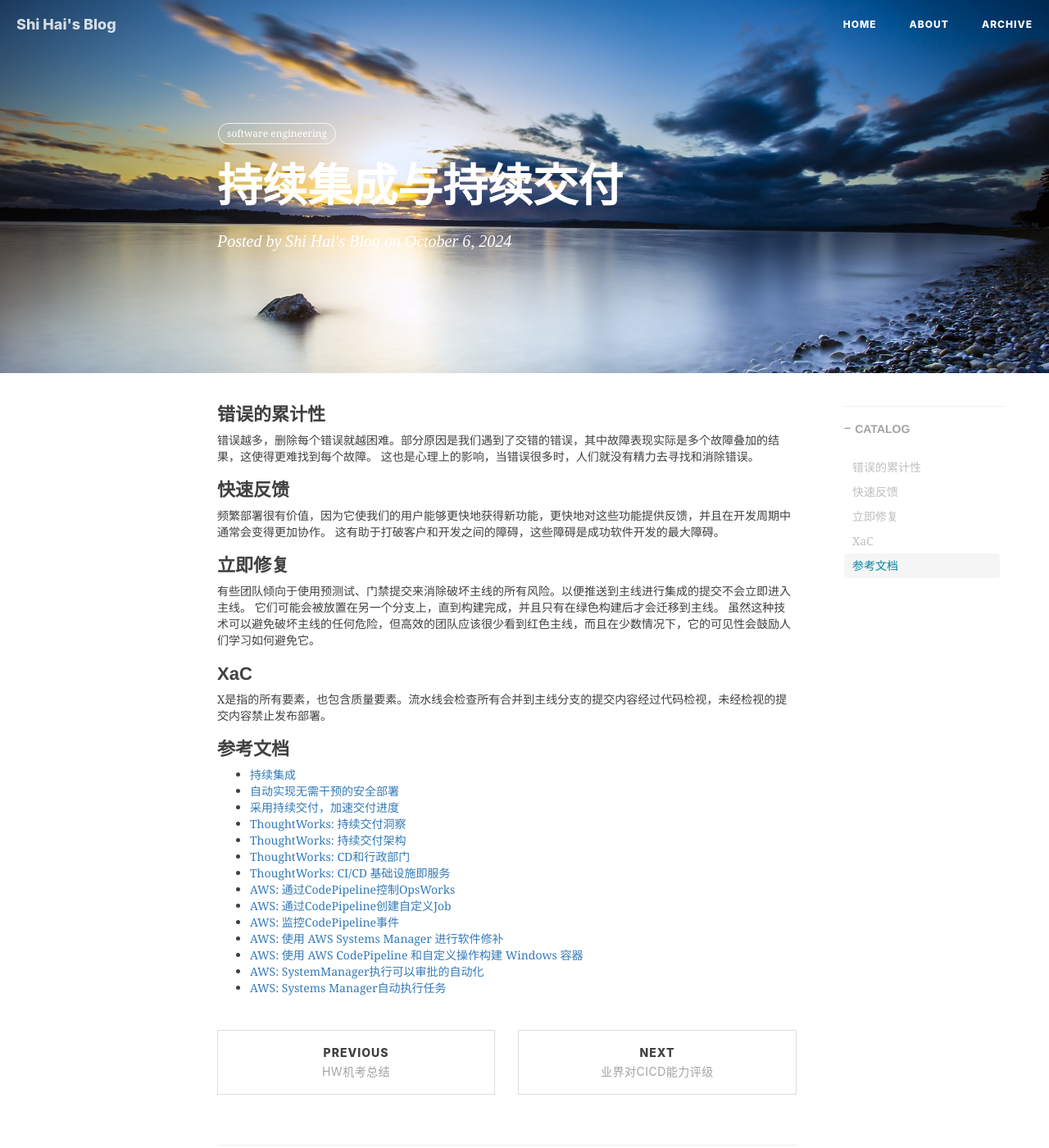
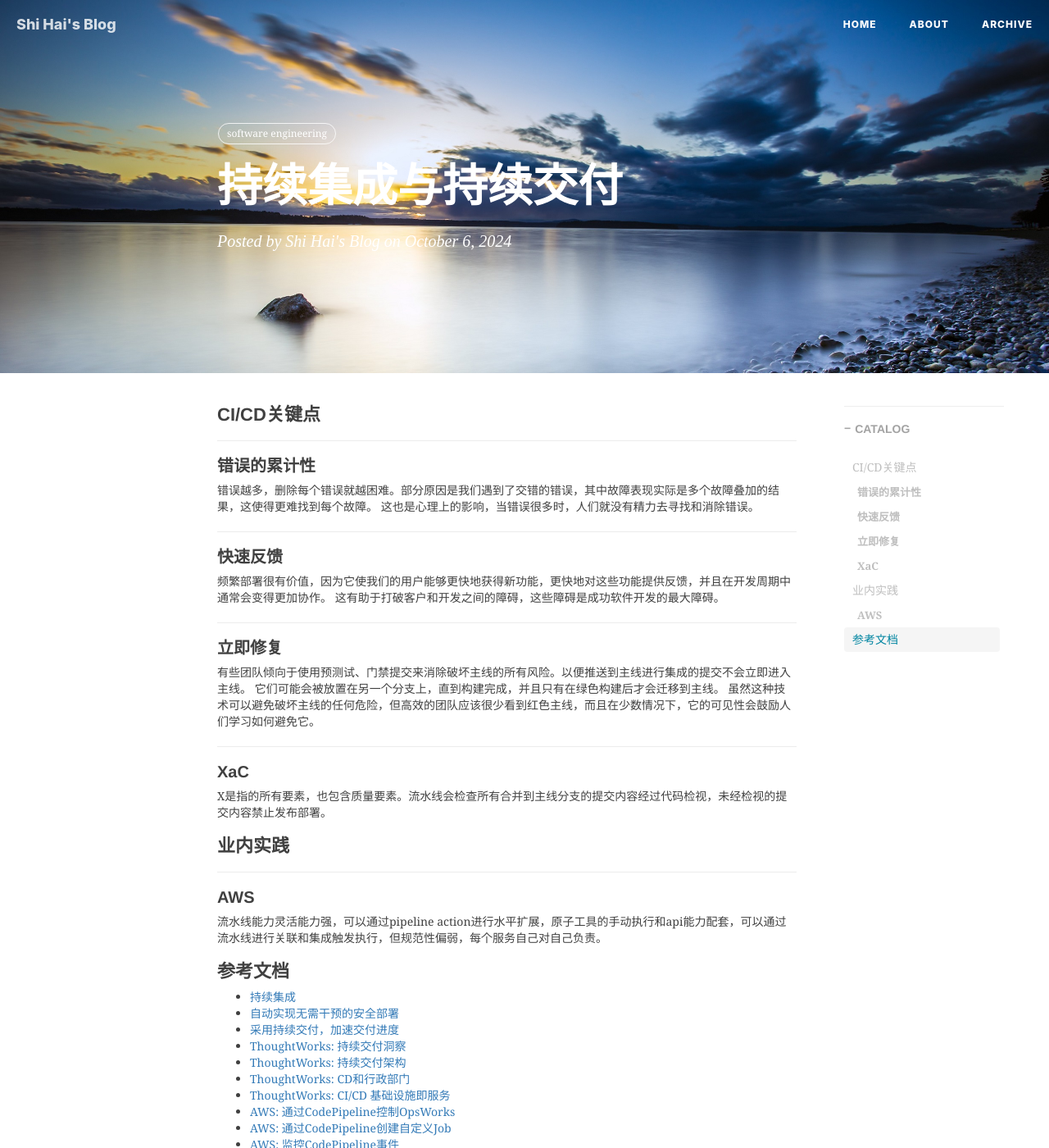
Before and after one commit to shihai1991/shihai1991.github.io, a Jekyll site: the page built from _posts/2024-10-06-持续集成与持续交付.md, in a window 1280 px wide and 1400 px high. Shown: the whole window at 82% size. Built offline with Jekyll 4.4.1, drawn with Linux system fonts in a browser that asks for light colours; nearby versions of some CDN libraries; comment, search, counter and statistics services are not loaded.

Commit message:
Update 2024-10-06-持续集成与持续交付.md

```diff
--- a/_posts/2024-10-06-持续集成与持续交付.md
+++ b/_posts/2024-10-06-持续集成与持续交付.md
@@ -8,23 +8,27 @@ tags:
   - software engineering
 time: '2024.10.06 09:51:00'
 ---
-
-# 错误的累计性
+# CI/CD关键点
+## 错误的累计性
 错误越多，删除每个错误就越困难。部分原因是我们遇到了交错的错误，其中故障表现实际是多个故障叠加的结果，这使得更难找到每个故障。
 这也是心理上的影响，当错误很多时，人们就没有精力去寻找和消除错误。
 
-# 快速反馈
+## 快速反馈
 频繁部署很有价值，因为它使我们的用户能够更快地获得新功能，更快地对这些功能提供反馈，并且在开发周期中通常会变得更加协作。
 这有助于打破客户和开发之间的障碍，这些障碍是成功软件开发的最大障碍。
 
-# 立即修复
+## 立即修复
 有些团队倾向于使用预测试、门禁提交来消除破坏主线的所有风险。以便推送到主线进行集成的提交不会立即进入主线。
 它们可能会被放置在另一个分支上，直到构建完成，并且只有在绿色构建后才会迁移到主线。
 虽然这种技术可以避免破坏主线的任何危险，但高效的团队应该很少看到红色主线，而且在少数情况下，它的可见性会鼓励人们学习如何避免它。
 
-# XaC
+## XaC
 X是指的所有要素，也包含质量要素。流水线会检查所有合并到主线分支的提交内容经过代码检视，未经检视的提交内容禁止发布部署。
 
+# 业内实践
+
+## AWS
+流水线能力灵活能力强，可以通过pipeline action进行水平扩展，原子工具的手动执行和api能力配套，可以通过流水线进行关联和集成触发执行，但规范性偏弱，每个服务自己对自己负责。
 # 参考文档
 - [持续集成](https://martinfowler.com/articles/continuousIntegration.html)
 - [自动实现无需干预的安全部署](https://aws.amazon.com/cn/builders-library/automating-safe-hands-off-deployments/)
```
